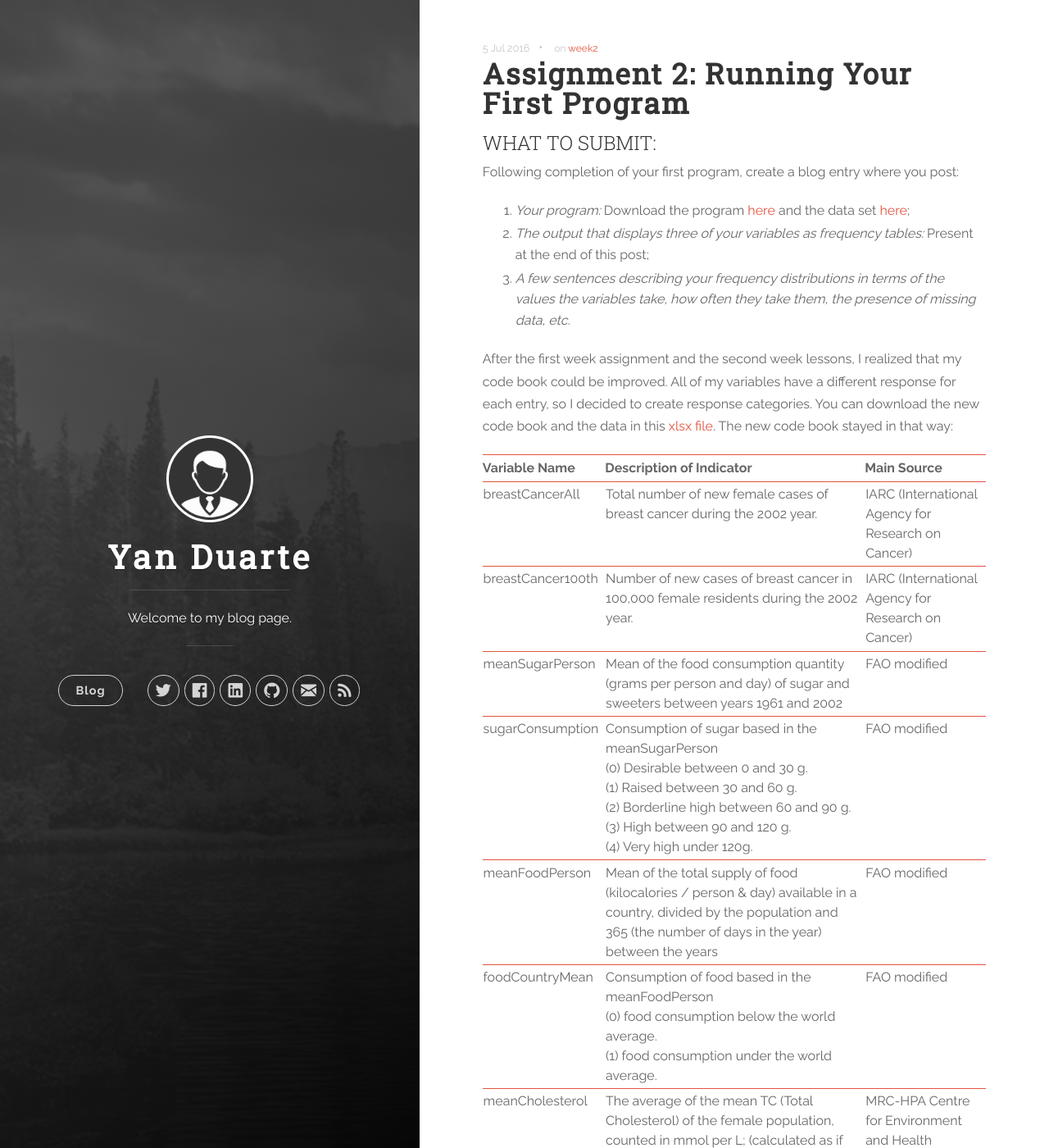
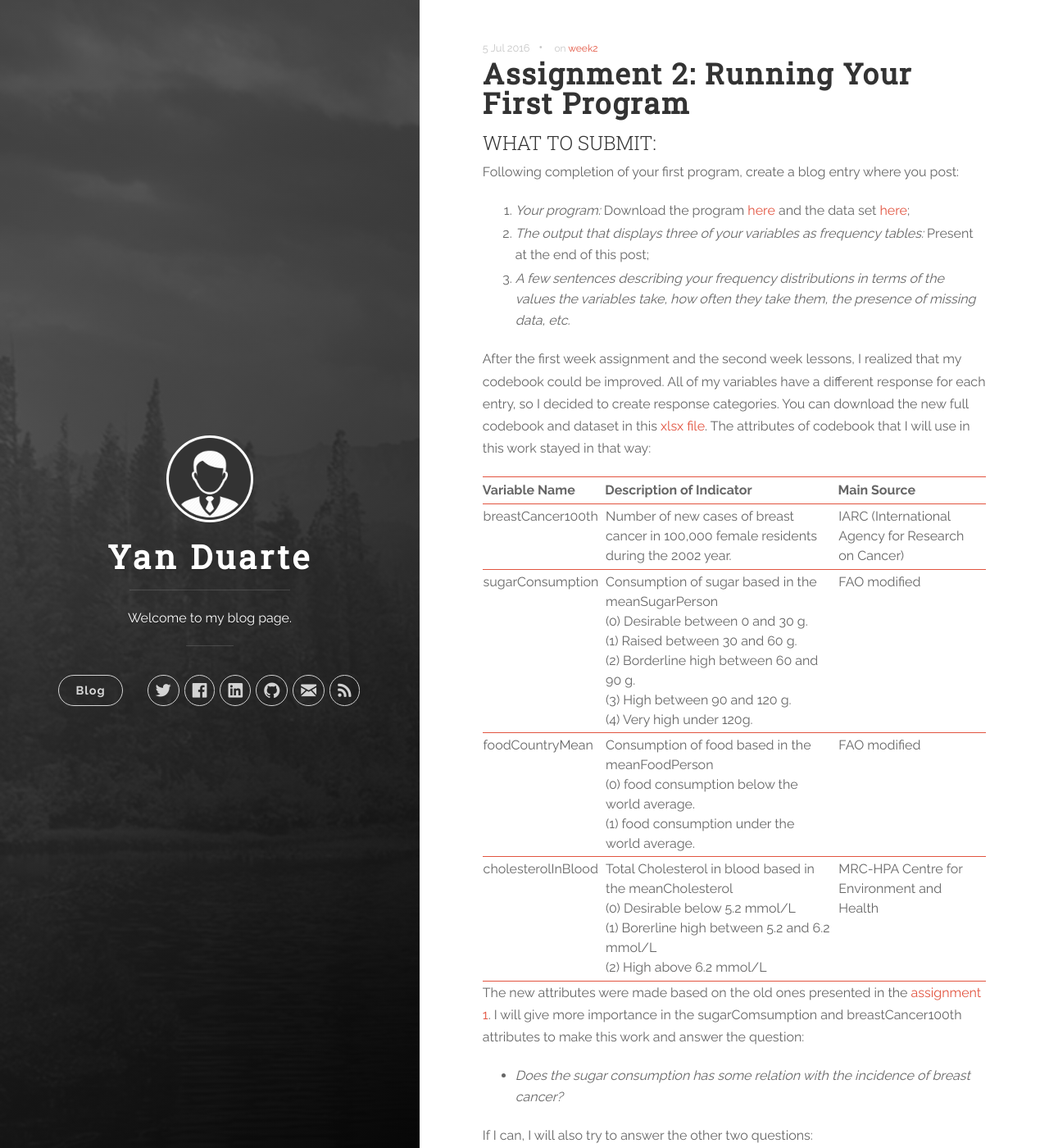
Before and after one commit to yan-duarte/yan-duarte.github.io, a Jekyll site: the page built from _posts/2016-07-05-Assignment2.md, in a window 1280 px wide and 1400 px high. Shown: the whole window at 82% size. Built offline with Jekyll 4.4.1, drawn with Linux system fonts in a browser that asks for light colours; nearby versions of some CDN libraries; some of the changed text lies outside the part shown.

Commit message:
Updated 2016-07-05-Assignment2.md

```diff
--- a/_posts/2016-07-05-Assignment2.md
+++ b/_posts/2016-07-05-Assignment2.md
@@ -18,27 +18,18 @@ Following completion of your first program, create a blog entry where you post:
   2. _The output that displays three of your variables as frequency tables:_ Present at the end of this post;
   3. _A few sentences describing your frequency distributions in terms of the values the variables take, how often they take them, the presence of missing data, etc._
 
-After the first week assignment and the second week lessons, I realized that my code book could be improved.
-All of my variables have a different response for each entry, so I decided to create response categories. You can download the new code book and the data in this [xlsx file](https://yan-duarte.github.io/archives/codebook.xlsx). The new code book stayed in that way:
+After the first week assignment and the second week lessons, I realized that my codebook could be improved.
+All of my variables have a different response for each entry, so I decided to create response categories. You can download the new full codebook and dataset in this [xlsx file](https://yan-duarte.github.io/archives/codebook.xlsx). The attributes of codebook that I will use in this work stayed in that way:
 
 |   Variable Name    |      Description of Indicator   |  Main Source |
 |:----:|:----------------------------------------:|:----:|
-| breastCancerAll    | Total number of new female cases of breast cancer during the 2002 year. | IARC (International Agency for Research on Cancer) |
 | breastCancer100th  | Number of new cases of breast cancer in 100,000 female residents during the 2002 year. | IARC (International Agency for Research on Cancer) |
-| meanSugarPerson    | Mean of the food consumption quantity (grams per person and day) of sugar and sweeters between years 1961 and 2002 | FAO modified |
 | sugarConsumption   | Consumption of sugar based in the meanSugarPerson <br> (0) Desirable between 0 and 30 g. <br> (1) Raised between 30 and 60 g. <br>(2) Borderline high between 60 and 90 g. <br>(3) High between 90 and 120 g. <br> (4) Very high under 120g. | FAO modified |
-| meanFoodPerson     | Mean of the total supply of food (kilocalories / person & day) available in a country, divided by the population and 365 (the number of days in the year) between the years | FAO modified |
 | foodCountryMean    | Consumption of food based in the meanFoodPerson <br> (0) food consumption below the world average. <br> (1) food consumption under the world average. | FAO modified |
-| meanCholesterol    | The average of the mean TC (Total Cholesterol) of the female population, counted in mmol per L; (calculated as if each country has the same age composition as the world | MRC-HPA Centre for Environment and Health |
 | cholesterolInBlood | Total Cholesterol in blood based in the meanCholesterol <br> (0) Desirable below 5.2 mmol/L <br> (1) Borerline high between 5.2 and 6.2 mmol/L <br> (2) High above 6.2 mmol/L| MRC-HPA Centre for Environment and Health |
 
-The new attributes were:
-
-  - sugarConsumption
-  - foodCountryMean
-  - cholesterolInBlood
-
-Witch I will give more importance in the sugarComsumption and breastCancer100th to make this work and answer the question:
+The new attributes were made based on the old ones presented in the [assignment 1](https://yan-duarte.github.io/2016/Assignment1/).
+I will give more importance in the sugarComsumption and breastCancer100th attributes to make this work and answer the question:
 
   - _Does the sugar consumption has some relation with the incidence of breast cancer?_
 
```
Also changed, not shown: other parts of _posts/2016-07-05-Assignment2.md (+4 -1 lines).
